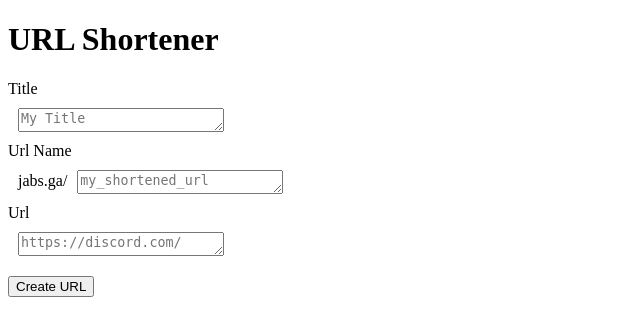
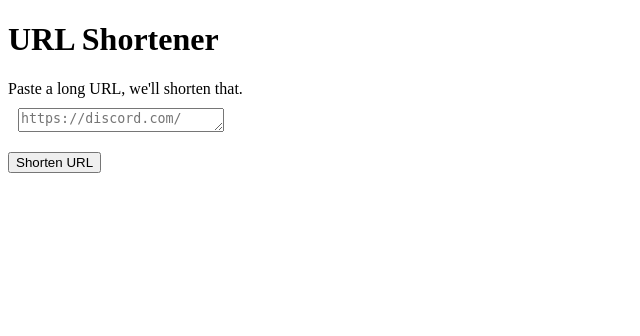
Before and after one commit to jabezborja/jabsga, a Django app: page / in a window 1280 px wide. Shown: the top 336 px of the page, without its empty margins (0-640 px from the left). Run offline with Django 3.2, Linux system fonts and the light colour scheme.

Commit message:
Change: shortener algorithm

```diff
--- a/main/forms.py
+++ b/main/forms.py
@@ -3,27 +3,6 @@ from django.contrib.auth.models import User
 from django import forms
 
 class NewUrlForm(forms.Form):
-    title = forms.CharField(
-        required=True,
-        widget=forms.Textarea(
-            attrs={
-                'class': 'form-control',
-                'class': 'form-field',
-                'placeholder': 'My Title'
-            }
-        )
-    )
-
-    url_name = forms.CharField(
-        required=True,
-        widget=forms.Textarea(
-            attrs={
-                'class': 'form-control',
-                'class': 'form-field',
-                'placeholder': 'my_shortened_url'
-            }
-        )
-    )
 
     url = forms.CharField(
         required=True,
@@ -35,3 +14,33 @@ class NewUrlForm(forms.Form):
             }
         )
     )
+
+class EditUrlForm(forms.Form):
+    title = forms.CharField(
+        required=True,
+        label=('Nice'),
+        widget=forms.Textarea(
+            attrs={
+                'class': 'form-control',
+                'class': 'form-field',
+            }
+        )
+    )
+    urlName = forms.CharField(
+        required=True,
+        widget=forms.Textarea(
+            attrs={
+                'class': 'form-control',
+                'class': 'form-field',
+            }
+        )
+    )
+    url = forms.CharField(
+        required=True,
+        widget=forms.Textarea(
+            attrs={
+                'class': 'form-control',
+                'class': 'form-field',
+            }
+        )
+    )
--- a/main/views.py
+++ b/main/views.py
@@ -1,7 +1,9 @@
 from django.shortcuts import render
 from django.http import HttpResponseRedirect
 from .models import Url
-from .forms import NewUrlForm
+from .forms import NewUrlForm, EditUrlForm
+import string
+import random
 
 def home(request):
     form = NewUrlForm(request.POST or None)
@@ -11,14 +13,19 @@ def home(request):
         "from": "home"
     }
 
+
+    # If the method is not POST then just render the html
     if request.method != "POST":
         return render(request, 'home.html', context)
 
+    # Perform form checks
     if not form.is_valid():
         return render(request, "home.html", context)
 
-    title = form.cleaned_data['title']
-    urlName = form.cleaned_data['url_name']
+    random_url = ''.join(random.choice(string.ascii_letters) for i in range(7))
+
+    title = "My Url"
+    urlName = random_url
     url = form.cleaned_data['url']
 
     register = Url(
@@ -28,6 +35,30 @@ def home(request):
     )
 
     register.save()
+
+    context['from'] = "post"
+    context['title'] = title
+    context['urlname'] = urlName
+    context['url'] = url
+
+    return render(request, 'home.html', context)
+
+def edit_url(request, url):
+    url = Url.objects.get(urlName=url)
+    form = EditUrlForm(request.POST or None)
+
+    if request.method != "POST":
+        return render(request, 'home.html', context)
+
+    # Perform form checks
+    if not form.is_valid():
+        return render(request, "home.html", context)
+
+    url.title = form.title
+    url.urlName = form.urlName
+    url.url = form.url
+
+    url.save()
 
     return HttpResponseRedirect(f'/')
 
--- a/templates/home.html
+++ b/templates/home.html
@@ -21,6 +21,12 @@
         .url-name-container span {
             margin-top: 12px;
         }
+
+        .new-url {
+            background-color: rgb(66, 66, 66);
+            color: white;
+            padding: 5px;
+        }
     </style>
 {% endblock %}
 
@@ -32,26 +38,22 @@
                 {% csrf_token %}
                 {% for form in forms %}
                     <!--Perform checks-->
-                    {% if form.name == "title" %}
-                        Title
-                    {% elif form.name == "url_name" %}
-                        Url Name
-                    {% elif form.name == "url" %}
-                        Url
-                    {% endif %}
-
-                    {% if form.name == "url_name"%}
-                        <div class="url-name-container">
-                            <span>jabs.ga/</span>
-                            {{ form }}
-                        </div>
-                    {% else %}
+                    {% if form.name == "url" %}
+                        Paste a long URL, we'll shorten that.
                         {{ form }}
                     {% endif %}
                 {% endfor %}
-                <button class="submit-btn" type="submit">Create URL</button>
+                <button class="submit-btn" type="submit">Shorten URL</button>
             </form>
-        {% else %}
+        {% elif from == "post" %}
+            <h1>Your URL is now shorten!</h1>
+            <div>
+                New Url: <span class="new-url">https://jabs.ga/{{ urlname }}<span>
+            </div>
+            <p>To Url: {{ url }}</p><br>
+            <br>
+            <a href="/">Edit URL</a> or <a href="/">New URL</a>
+        {% elif from == "get_url" %}
             {% if url == None %}
                 Sorry your URL does not exist
             {% else %}
--- a/urlshortener/urls.py
+++ b/urlshortener/urls.py
@@ -1,10 +1,11 @@
 from django.contrib import admin
 from django.urls import path
-from main.views import home, get_url
+from main.views import home, get_url, edit_url
 
 urlpatterns = [
     path('admin/', admin.site.urls),
     path('', home),
 
-    path('<url>', get_url)
+    path('<url>', get_url),
+    path('<url>/edit', edit_url)
 ]
```
Also changed, not shown: db.sqlite3.
